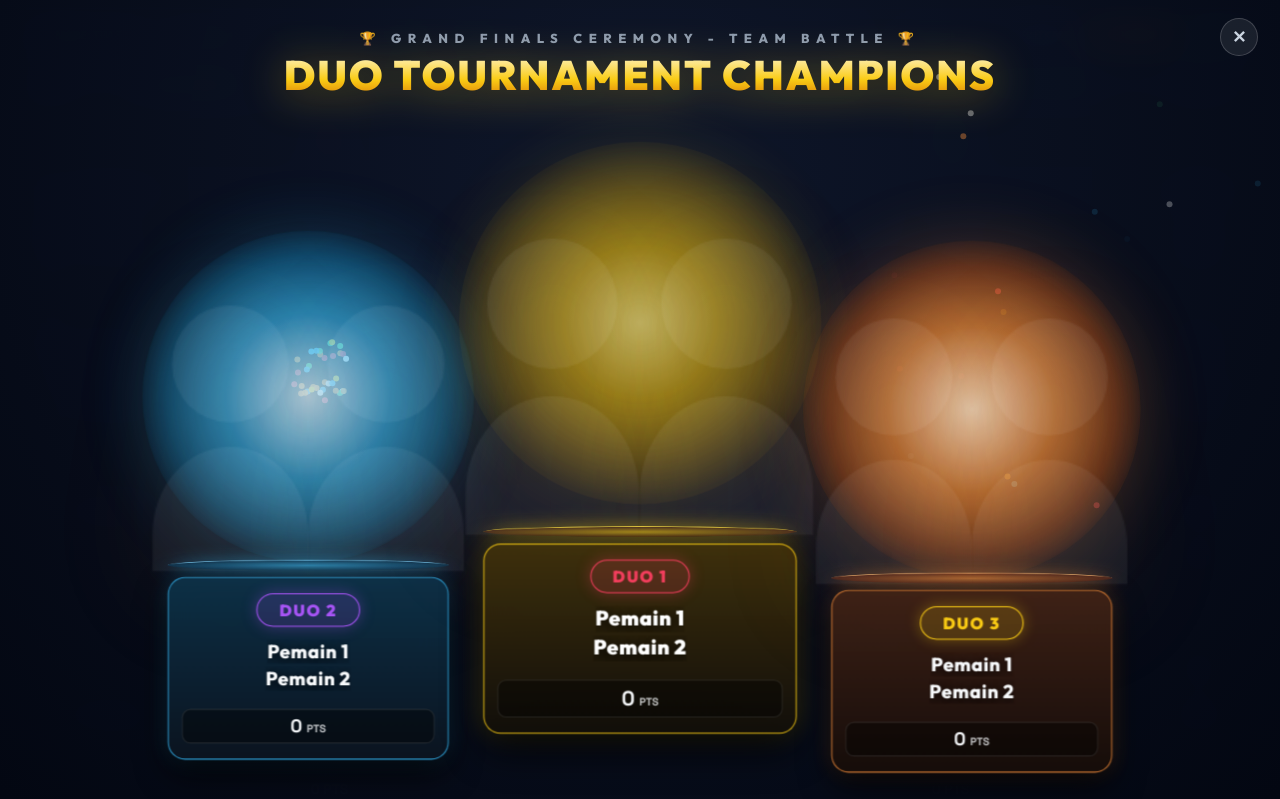
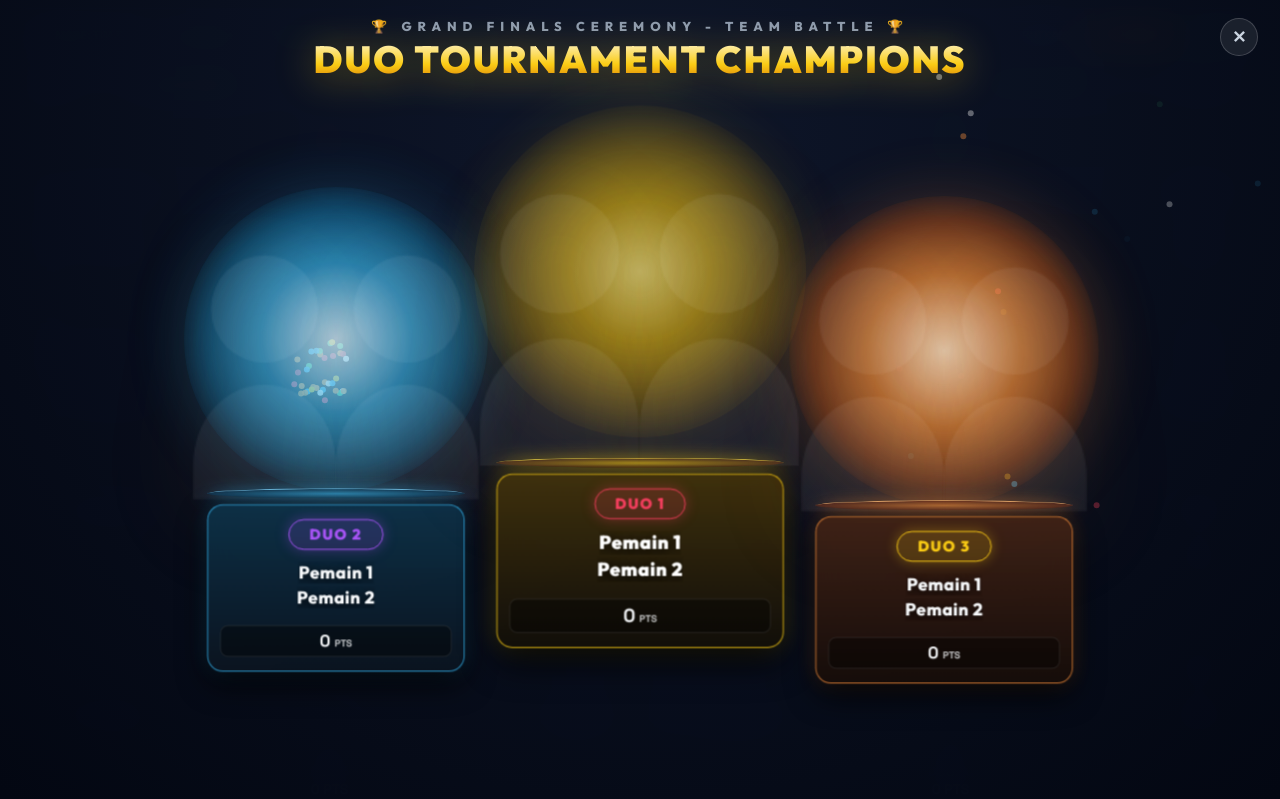
Before and after one commit to ftwa/papan-skor-roblox, a plain HTML site: page papan-skor-sohe/public/index.html in a window 1280 px wide. Both pictures are taken after a click on the button "🏆 PODIUM". Shown: the top 799 px of the page. Drawn offline with Linux system fonts and the light colour scheme.

Commit message:
Update papan-skor-sohe/public/index.html: Posisi podium dinaikkan ke atas selaras dengan ukuran tabel

```diff
--- a/papan-skor-sohe/public/index.html
+++ b/papan-skor-sohe/public/index.html
@@ -694,10 +694,10 @@
     /* OVERLAY PODIUM PEMENANG: ELEGAN, HEADER TINGGI & KOTAK COMPACT PROPORSIONAL */
     .winner-overlay {
       display: none; position: fixed; inset: 0;
-      background: radial-gradient(circle at 50% 20%, rgba(15, 23, 42, 0.97), rgba(3, 7, 18, 0.99));
+      background: radial-gradient(circle at 50% 15%, rgba(15, 23, 42, 0.97), rgba(3, 7, 18, 0.99));
       backdrop-filter: blur(16px); -webkit-backdrop-filter: blur(16px);
-      z-index: 30000; justify-content: center; align-items: center; flex-direction: column;
-      padding: 16px 20px 24px 20px; overflow: hidden;
+      z-index: 30000; justify-content: flex-start; align-items: center; flex-direction: column;
+      padding: 12px 16px 20px 16px; overflow-y: auto; overflow-x: hidden;
     }
     .winner-overlay.active { display: flex; }
     .btn-close-winner {
@@ -711,18 +711,18 @@
     .btn-close-winner:hover { background: rgba(239, 68, 68, 0.3); border-color: #ef4444; color: #ffffff; transform: scale(1.08); }
 
     .podium-stage-scaler {
-      display: flex; flex-direction: column; align-items: center; justify-content: center;
-      width: 100%; max-width: 1140px; transition: transform 0.2s ease;
+      display: flex; flex-direction: column; align-items: center; justify-content: flex-start;
+      width: 100%; max-width: 1260px; transition: transform 0.2s ease;
       position: relative; z-index: 30008;
-      margin-top: -12px;
-    }
-
-    /* HEADER: POSISI NAIK KE ATAS, LEGA & MEWAH */
+      margin-top: 0;
+    }
+
+    /* HEADER: POSISI DI ATAS PAS DENGAN TABEL SCOREBOARD */
     .winner-header {
-      text-align: center; margin-top: 0; margin-bottom: 34px; position: relative; z-index: 30008;
+      text-align: center; margin-top: 6px; margin-bottom: 18px; position: relative; z-index: 30008;
     }
     .winner-subtitle {
-      font-family: 'Outfit', sans-serif; font-size: 12px; letter-spacing: 6px;
+      font-family: 'Outfit', sans-serif; font-size: 13px; letter-spacing: 6px;
       color: #94a3b8; font-weight: 800; margin-bottom: 2px; text-transform: uppercase;
       opacity: 0.95;
     }
@@ -3500,17 +3500,17 @@
     function autoScalePodium() {
     const scaler = document.getElementById('podiumStageScaler');
     if (!scaler) return;
-    const targetW = 1140;
-    const targetH = 680;
-    const winW = window.innerWidth || document.documentElement.clientWidth || 1200;
+    const targetW = 1260; // Paskan dengan ukuran tabel scoreboard .container (1260px)
+    const targetH = 580; // Proporsional di bagian atas layar
+    const winW = window.innerWidth || document.documentElement.clientWidth || 1260;
     const winH = window.innerHeight || document.documentElement.clientHeight || 800;
-    const scaleX = (winW - 48) / targetW;
-    const scaleY = (winH - 48) / targetH;
+    const scaleX = (winW - 32) / targetW;
+    const scaleY = (winH - 40) / targetH;
     let scale = Math.min(scaleX, scaleY);
-    if (scale < 0.25) scale = 0.25;
-    if (scale > 1.1) scale = 1.1;
+    if (scale < 0.3) scale = 0.3;
+    if (scale > 1.05) scale = 1.05;
     scaler.style.transform = `scale(${scale.toFixed(4)})`;
-    scaler.style.transformOrigin = 'center center';
+    scaler.style.transformOrigin = 'top center';
   }
 
   window.addEventListener('resize', autoScalePodium);
```
